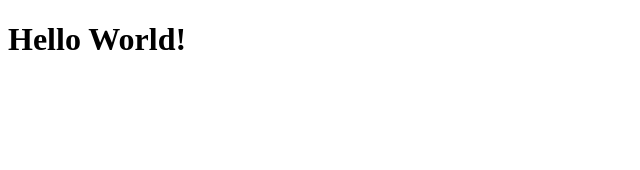
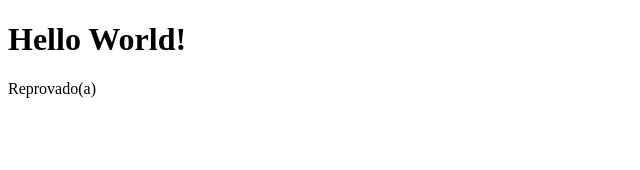
Before and after one commit to GalazziJ/vue-project, a Vue app: page / in a window 1280 px wide. Shown: the top 170 px of the page, without its empty margins (0-640 px from the left). Built offline with nearby package versions, Linux system fonts and the light colour scheme.

Commit message:
Iniciando projeto vue

```diff
--- a/src/components/Exemplo02Condicional.vue
+++ b/src/components/Exemplo02Condicional.vue
@@ -1,11 +1,16 @@
 <!-- SCRIPT -->
 <script setup>
 
-// variável
+// variáveis
+let media = 2
 let exibir = true
 </script>
 
 <!-- HTML -->
 <template>
   <h1 v-if="exibir">Hello World!</h1>
+
+  <p v-if="media >= 7">Aprovado(a)</p>
+  <p v-else-if="media >=5">Em exame</p>
+  <p v-else>Reprovado(a)</p>
 </template>
```
